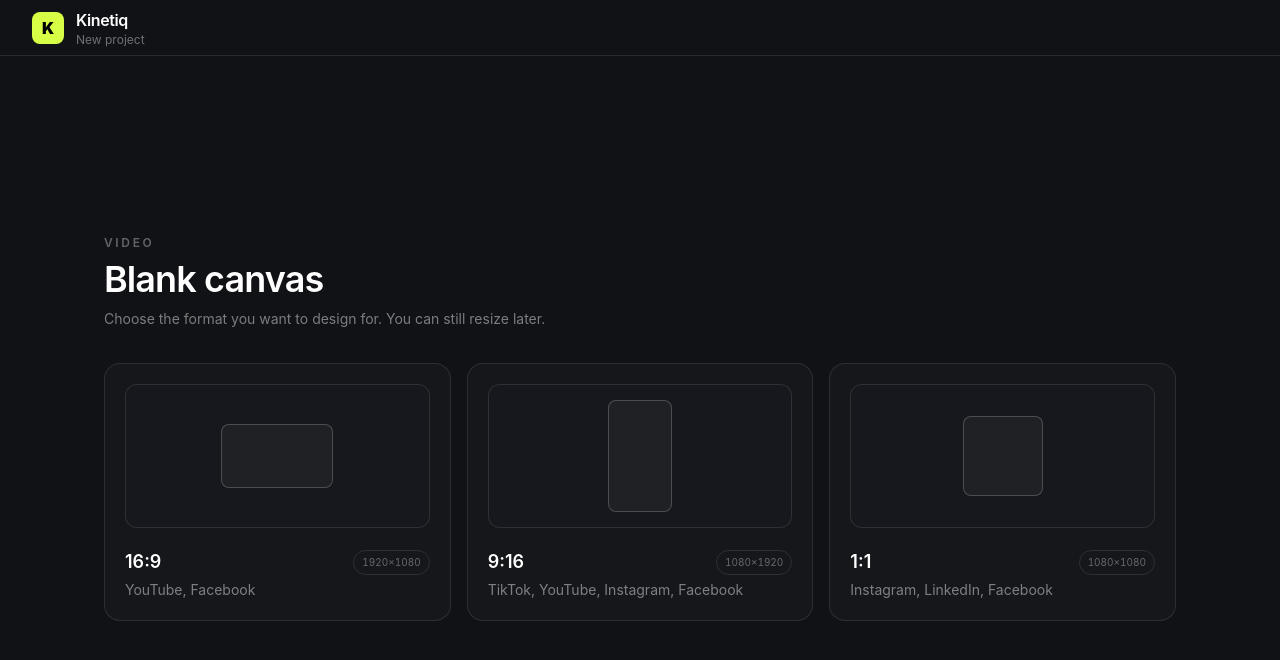
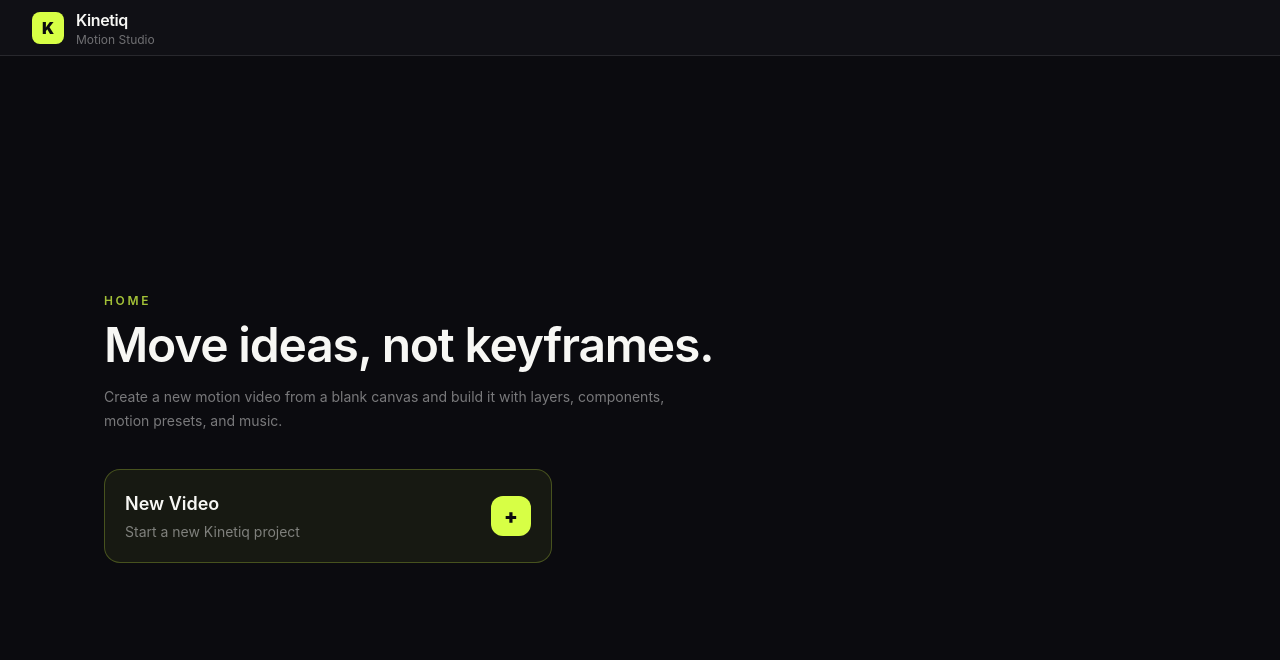
Before and after one commit to seavens3nt/kinetiq, a Next.js app: page / in a window 1280 px wide. Shown: the top 660 px of the page. Built offline with nearby package versions, Linux system fonts and the light colour scheme.

Commit message:
Add Home to New Video blank canvas flow

```diff
--- a/src/components/editor/project-start-screen.tsx
+++ b/src/components/editor/project-start-screen.tsx
@@ -1,84 +1,126 @@
 "use client";
 
+import { useState } from "react";
+
 const formats = [
-  {
-    id: "16:9",
-    width: 1920,
-    height: 1080,
-    platforms: "YouTube, Facebook",
-  },
-  {
-    id: "9:16",
-    width: 1080,
-    height: 1920,
-    platforms: "TikTok, YouTube, Instagram, Facebook",
-  },
-  {
-    id: "1:1",
-    width: 1080,
-    height: 1080,
-    platforms: "Instagram, LinkedIn, Facebook",
-  },
+  { id: "16:9", width: 1920, height: 1080, platforms: "YouTube, Facebook" },
+  { id: "9:16", width: 1080, height: 1920, platforms: "TikTok, YouTube, Instagram, Facebook" },
+  { id: "1:1", width: 1080, height: 1080, platforms: "Instagram, LinkedIn, Facebook" },
 ] as const;
 
 type ProjectStartScreenProps = {
   onStart: (width: number, height: number) => void;
 };
 
+type Step = "home" | "new-video" | "blank-canvas";
+
 export function ProjectStartScreen({ onStart }: ProjectStartScreenProps) {
-  return (
-    <main className="min-h-screen bg-[#111216] text-white">
-      <header className="flex h-14 items-center border-b border-white/10 px-5 lg:px-8">
+  const [step, setStep] = useState<Step>("home");
+
+  const shell = (content: React.ReactNode) => (
+    <main className="min-h-screen bg-[#0B0B0F] text-[#F7F7F4]">
+      <header className="flex h-14 items-center justify-between border-b border-white/10 bg-[#101015] px-5 lg:px-8">
         <div className="flex items-center gap-3">
-          <div className="grid h-8 w-8 place-items-center rounded-lg bg-[#d7ff45] font-black text-black">K</div>
+          <div className="grid h-8 w-8 place-items-center rounded-lg bg-[#D7FF45] font-black text-[#0B0B0F]">K</div>
           <div>
             <div className="font-semibold tracking-tight">Kinetiq</div>
-            <div className="text-xs text-white/40">New project</div>
+            <div className="text-xs text-white/40">Motion Studio</div>
           </div>
         </div>
+        {step !== "home" && (
+          <button
+            type="button"
+            onClick={() => setStep(step === "blank-canvas" ? "new-video" : "home")}
+            className="rounded-full border border-white/10 bg-white/[0.025] px-3 py-1.5 text-[11px] text-white/45 transition hover:border-[#8067FF]/40 hover:text-white"
+          >
+            ← Back
+          </button>
+        )}
       </header>
+      {content}
+    </main>
+  );
 
+  if (step === "home") {
+    return shell(
+      <section className="mx-auto flex min-h-[calc(100vh-3.5rem)] w-full max-w-6xl flex-col justify-center px-6 py-12 lg:px-10">
+        <div className="max-w-2xl">
+          <p className="text-xs font-semibold uppercase tracking-[0.22em] text-[#D7FF45]/75">Home</p>
+          <h1 className="mt-3 text-4xl font-semibold tracking-tight sm:text-5xl">Move ideas, not keyframes.</h1>
+          <p className="mt-4 max-w-xl text-sm leading-6 text-white/45">
+            Create a new motion video from a blank canvas and build it with layers, components, motion presets, and music.
+          </p>
+        </div>
+
+        <button
+          type="button"
+          onClick={() => setStep("new-video")}
+          className="mt-9 flex w-full max-w-md items-center justify-between rounded-2xl border border-[#D7FF45]/25 bg-[#D7FF45]/[0.06] p-5 text-left transition hover:-translate-y-0.5 hover:border-[#D7FF45]/60 hover:bg-[#D7FF45]/10"
+        >
+          <div>
+            <div className="text-lg font-semibold">New Video</div>
+            <div className="mt-1 text-sm text-white/45">Start a new Kinetiq project</div>
+          </div>
+          <div className="grid h-10 w-10 place-items-center rounded-xl bg-[#D7FF45] text-xl font-black text-[#0B0B0F]">+</div>
+        </button>
+      </section>,
+    );
+  }
+
+  if (step === "new-video") {
+    return shell(
+      <section className="mx-auto flex min-h-[calc(100vh-3.5rem)] w-full max-w-6xl flex-col justify-center px-6 py-12 lg:px-10">
+        <div className="mb-7">
+          <p className="text-xs font-semibold uppercase tracking-[0.22em] text-white/35">Video</p>
+          <h1 className="mt-2 text-3xl font-semibold tracking-tight sm:text-4xl">Create new video</h1>
+        </div>
+
+        <button
+          type="button"
+          onClick={() => setStep("blank-canvas")}
+          className="group w-full max-w-lg rounded-2xl border border-white/10 bg-white/[0.025] p-5 text-left transition hover:-translate-y-0.5 hover:border-[#8067FF]/50 hover:bg-[#8067FF]/[0.06]"
+        >
+          <div className="mb-5 grid h-36 place-items-center rounded-xl border border-white/10 bg-[#15151B]">
+            <div className="h-20 w-32 rounded-lg border border-dashed border-[#8067FF]/50 bg-[#8067FF]/[0.06] transition group-hover:border-[#D7FF45]/60" />
+          </div>
+          <div className="text-lg font-semibold">Blank Canvas</div>
+          <div className="mt-1 text-sm text-white/45">Choose an aspect ratio and start with an empty timeline.</div>
+        </button>
+      </section>,
+    );
+  }
+
+  return shell(
     <section className="mx-auto flex min-h-[calc(100vh-3.5rem)] w-full max-w-6xl flex-col justify-center px-6 py-10 lg:px-10">
       <div className="mb-8">
-          <p className="text-xs font-semibold uppercase tracking-[0.22em] text-white/35">Video</p>
-          <h1 className="mt-2 text-3xl font-semibold tracking-tight sm:text-4xl">Blank canvas</h1>
-          <p className="mt-2 max-w-xl text-sm leading-6 text-white/45">
-            Choose the format you want to design for. You can still resize later.
-          </p>
+        <p className="text-xs font-semibold uppercase tracking-[0.22em] text-white/35">Video · Blank Canvas</p>
+        <h1 className="mt-2 text-3xl font-semibold tracking-tight sm:text-4xl">Choose a format</h1>
+        <p className="mt-2 max-w-xl text-sm leading-6 text-white/45">Your editor will open completely empty. Add layers, components, and music from the timeline.</p>
       </div>
 
       <div className="grid gap-4 md:grid-cols-3">
         {formats.map((format) => {
           const landscape = format.width > format.height;
           const square = format.width === format.height;
-
           return (
             <button
               key={format.id}
               type="button"
               onClick={() => onStart(format.width, format.height)}
-                className="group rounded-2xl border border-white/10 bg-white/[0.025] p-5 text-left transition hover:-translate-y-0.5 hover:border-[#d7ff45]/60 hover:bg-[#d7ff45]/[0.045]"
+              className="group rounded-2xl border border-white/10 bg-white/[0.025] p-5 text-left transition hover:-translate-y-0.5 hover:border-[#D7FF45]/60 hover:bg-[#D7FF45]/[0.045]"
             >
-                <div className="mb-5 flex h-36 items-center justify-center rounded-xl border border-white/10 bg-[#17181d]">
-                  <div
-                    className={`border border-white/20 bg-white/[0.04] transition group-hover:border-[#d7ff45]/60 group-hover:bg-[#d7ff45]/5 ${
-                      square ? "h-20 w-20 rounded-lg" : landscape ? "h-16 w-28 rounded-lg" : "h-28 w-16 rounded-lg"
-                    }`}
-                  />
+              <div className="mb-5 flex h-36 items-center justify-center rounded-xl border border-white/10 bg-[#15151B]">
+                <div className={`border border-white/20 bg-white/[0.04] transition group-hover:border-[#D7FF45]/60 group-hover:bg-[#D7FF45]/5 ${square ? "h-20 w-20 rounded-lg" : landscape ? "h-16 w-28 rounded-lg" : "h-28 w-16 rounded-lg"}`} />
               </div>
-
               <div className="flex items-center justify-between gap-3">
                 <div className="text-lg font-semibold">{format.id}</div>
-                  <div className="rounded-full border border-white/10 px-2 py-1 text-[10px] tabular-nums text-white/35">
-                    {format.width}×{format.height}
-                  </div>
+                <div className="rounded-full border border-white/10 px-2 py-1 text-[10px] tabular-nums text-white/35">{format.width}×{format.height}</div>
               </div>
               <div className="mt-1 text-sm leading-5 text-white/45">{format.platforms}</div>
             </button>
           );
         })}
       </div>
-      </section>
-    </main>
+    </section>,
   );
 }
```
Lines whose indentation alone changed are shown as unchanged.
